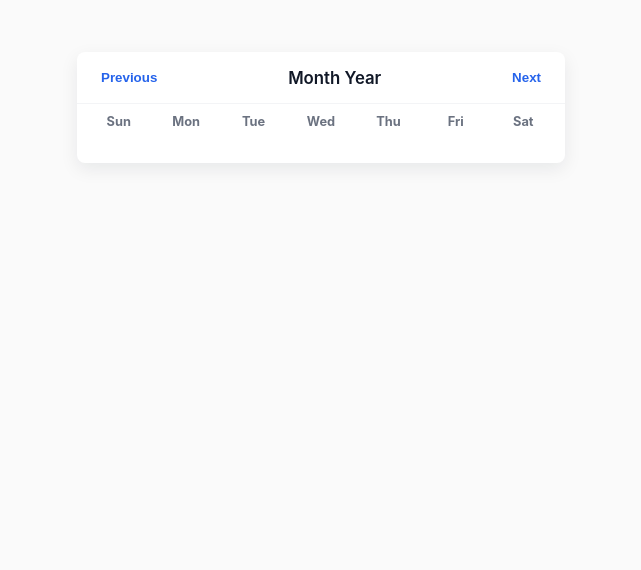
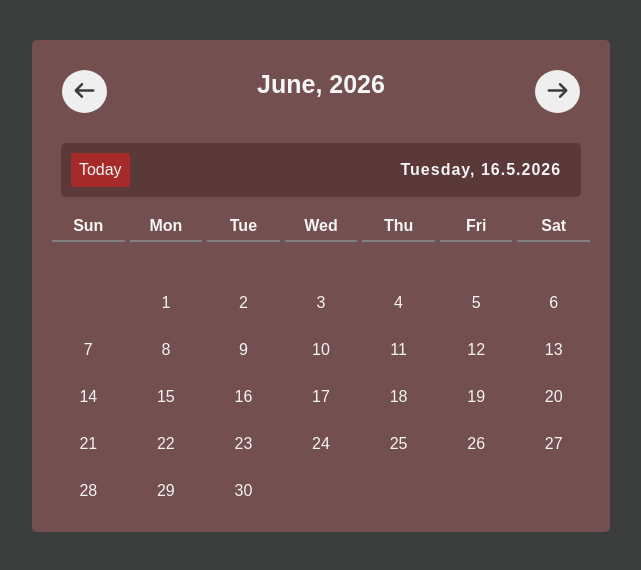
Before and after one commit to mervereis/Checkpoint-sprint3-Days-Calendar-Project, a plain HTML site: page index.html in a window 1280 px wide. Shown: the whole page, without its empty margins (319-960 px from the left). Drawn offline with Linux system fonts and the light colour scheme.

Commit message:
conflict reverted

```diff
--- a/index.html
+++ b/index.html
@@ -4,34 +4,46 @@
 <head>
   <meta charset="UTF-8" />
   <meta name="viewport" content="width=device-width, initial-scale=1.0" />
-  <title>Calendar Days</title>
+  <title>Days Calendar Project</title>
   <link rel="stylesheet" href="style.css" />
+  <link rel="stylesheet" href="https://cdnjs.cloudflare.com/ajax/libs/font-awesome/7.0.1/css/all.min.css" />
 </head>
 
 <body>
-  <main class="calendar-container">
-    <div class="calendar">
-      <header class="calendar-header">
-        <button class="calendar-nav-prev" id="previous-btn">Previous</button>
-        <h2 class="calendar-title" id="month-year-text">Month Year</h2>
-        <button class="calendar-nav-next" id="next-btn">Next</button>
-      </header>
-
-      <section class="calendar__weekdays">
-        <div class="weekday">Sun</div>
-        <div class="weekday">Mon</div>
-        <div class="weekday">Tue</div>
-        <div class="weekday">Wed</div>
-        <div class="weekday">Thu</div>
-        <div class="weekday">Fri</div>
-        <div class="weekday">Sat</div>
-      </section>
-
-      <section class="calendar-days" id="calendar-days">
-
-      </section>
+  <main class="container">
+    <!-- ============ Previous and next icons -->
+    <div class="head">
+      <button class="pre-next-btn" id="previous-btn">
+        <i class="fa-solid fa-arrow-left"></i>
+      </button>
+      <p id="month-year-text"></p>
+      <button class="pre-next-btn" id="next-btn">
+        <i class="fa-solid fa-arrow-right"></i>
+      </button>
+    </div>
+    <!-- ============ Today's Details -->
+    <div class="today-box">
+      <p>Today</p>
+      <span id="todays-day-date"></span>
+    </div>
+    <!-- ============ Days of the week -->
+    <div class="days-of-week-box">
+      <ul class="days-of-week">
+        <li>Sun</li>
+        <li>Mon</li>
+        <li>Tue</li>
+        <li>Wed</li>
+        <li>Thu</li>
+        <li>Fri</li>
+        <li>Sat</li>
+      </ul>
+    </div>
+    <!-- ============ Dates of the month -->
+    <div class="dates-of-month">
+      <ul class="days-of-month" id="dates-of-month"></ul>
     </div>
   </main>
+  <!-- ============ Connecting js file -->
   <script src="script.js"></script>
 </body>
 
--- a/script.js
+++ b/script.js
@@ -0,0 +1,60 @@
+// touch HTML elements;
+const monthAndYearText = document.getElementById("month-year-text");
+const todaysDayAndDate = document.getElementById("todays-day-date");
+const datesOfMonth = document.getElementById("dates-of-month");
+const btnElements = document.querySelectorAll(".pre-next-btn");
+const todaysInfoBox = document.querySelector(".today-box");
+
+// =========== global variables;
+let dateObj = new Date();
+let year = dateObj.getFullYear();
+let date = dateObj.getDate();
+let month = dateObj.getMonth();
+let firstDayIndex = new Date(year, month, 1).getDay();
+
+const dayNames = new Date().toLocaleDateString("en-GB", {
+  weekday: "long",
+});
+const monthNames = new Date().toLocaleDateString("en-GB", {
+  month: "short",
+});
+
+// =========== heading texts
+
+todaysDayAndDate.textContent = `${dayNames}, ${date}.${month}.${year}`;
+
+// =================== display Calendar;
+const displayCalendar = () => {
+  // create empty spaces before day ONE;
+  datesOfMonth.innerHTML = "";
+  for (let i = 0; i < firstDayIndex; i++) {
+    datesOfMonth.innerHTML += `<li class="empty"></li>`;
+  }
+
+  const lastDateOfMonth = new Date(year, month + 1, 0).getDate();
+
+  for (let i = 1; i <= lastDateOfMonth; i++) {
+    datesOfMonth.innerHTML += `<li>${i}</li>`;
+  }
+  const currentMonthName = new Date(year, month).toLocaleDateString("en-GB", {
+    month: "long",
+  });
+
+  monthAndYearText.textContent = `${currentMonthName}, ${year}`;
+};
+
+// ==================== previous and next btn events;
+btnElements.forEach((btns) => {
+  btns.addEventListener("click", () => {
+    month = btns.id === "previous-btn" ? month - 1 : month + 1;
+    if (month < 0 || month > 11) {
+      date = new Date(year, month, new Date().getDate());
+      year = date.getFullYear();
+      month = date.getMonth();
+    }
+    todaysInfoBox.style.display = "none";
+    displayCalendar();
+  });
+});
+
+window.onload = displayCalendar;
--- a/style.css
+++ b/style.css
@@ -1,145 +1,112 @@
-:root {
-  --bg: #fafafa;
-  --card-bg: #ffffff;
-  --muted: #6b7280;
-  --accent: #2563eb;
-  --danger: #ef4444;
-  --radius: 8px;
-  --gap: 8px;
+* {
+  padding: 0;
+  margin: 0;
+  box-sizing: border-box;
+  font-family: Arial, Helvetica, sans-serif;
+}
+body {
+  background: #3a3d3b;
+  color: whitesmoke;
+}
+.container {
+  background: #734f4f;
+  width: 100%;
+  max-width: 578px;
+  height: auto;
+  display: flex;
+  flex-direction: column;
+  justify-content: center;
+  align-items: center;
+  margin: 40px auto;
+  overflow-y: none;
+  border-radius: 5px;
+}
+.head {
+  width: 100%;
+  display: flex;
+  justify-content: space-between;
+  padding: 30px;
+}
+.pre-next-btn {
+  color: #3a3d3b;
+  font-size: 20px;
+  font-weight: bold;
+  cursor: pointer;
+  padding: 10px;
+  border-radius: 50%;
+  border: none;
+  outline: none;
+  overflow: none;
+}
+.pre-next-btn:hover {
+  background: #71aae8;
+}
+.head p {
+  font-size: 25px;
+  font-weight: bold;
+}
+.today-box {
+  width: 90%;
+  background: #5b3939;
+  padding: 10px;
+  border-radius: 5px;
+  display: flex;
+  justify-content: space-between;
+  align-items: center;
+}
+.today-box p {
+  background: brown;
+  padding: 8px;
+  border-radius: 3px;
+}
+.today-box span {
+  font-weight: bold;
+  padding-right: 10px;
+  letter-spacing: 1px;
+}
+.days-of-week-box {
+  width: 100%;
+  padding: 10px;
+}
+.days-of-week {
+  width: 100%;
+  list-style-type: none;
+  display: grid;
+  grid-template-columns: repeat(7, 1fr);
+  padding: 10px;
+  margin: 0;
+  gap: 5px;
+  text-align: center;
+  font-weight: bold;
+}
+.days-of-week li {
+  border-bottom: 2px solid grey;
+  padding-bottom: 5px;
 }
 
-* {
-  box-sizing: border-box;
+.dates-of-month {
+  width: 100%;
+  padding: 10px;
 }
-html,
-body {
-  height: 100%;
+.days-of-month {
+  width: 100%;
+  list-style-type: none;
+  display: grid;
+  grid-template-columns: repeat(7, 1fr);
+  padding: 10px;
+  margin: 0;
+  gap: 5px;
+  text-align: center;
+  cursor: pointer;
 }
-body {
-  margin: 0;
-  font-family:
-    Inter,
-    system-ui,
-    -apple-system,
-    "Segoe UI",
-    Roboto,
-    "Helvetica Neue",
-    Arial;
-  background: var(--bg);
-  color: #111827;
-  -webkit-font-smoothing: antialiased;
+.dates-of-month li {
+  padding: 12px;
+  border-radius: 5px;
+}
+.dates-of-month li:hover {
+  background: #71aae8;
 }
 
-.calendar-container {
-  max-width: 520px;
-  margin: 36px auto;
-  padding: 16px;
+.active {
+  background: #71aae8;
 }
-
-.calendar {
-  background: var(--card-bg);
-  border-radius: var(--radius);
-  box-shadow: 0 6px 18px rgba(15, 23, 42, 0.08);
-  overflow: hidden;
-}
-
-.calendar-header,
-.calendar__header {
-  display: flex;
-  align-items: center;
-  justify-content: space-between;
-  padding: 12px 16px;
-  border-bottom: 1px solid #f3f4f6;
-}
-.calendar-title,
-.calendar__title {
-  margin: 0;
-  font-size: 1.05rem;
-  font-weight: 600;
-}
-
-.calendar-nav-prev,
-.calendar-nav-next,
-.calendar__nav {
-  background: transparent;
-  border: 0;
-  color: var(--accent);
-  font-weight: 600;
-  padding: 6px 8px;
-  border-radius: 6px;
-  cursor: pointer;
-}
-.calendar-nav-prev:hover,
-.calendar-nav-next:hover,
-.calendar__nav:hover {
-  background: rgba(37, 99, 235, 0.06);
-}
-
-.calendar__weekdays {
-  display: grid;
-  grid-template-columns: repeat(7, 1fr);
-  background: #fff;
-  padding: 10px 12px;
-  gap: var(--gap);
-}
-.weekday {
-  text-align: center;
-  font-size: 0.8rem;
-  color: var(--muted);
-  font-weight: 700;
-}
-
-.calendar-days,
-.calendar__days {
-  display: grid;
-  grid-template-columns: repeat(7, 1fr);
-  gap: 10px;
-  padding: 12px;
-}
-
-.calendar-day,
-.calendar__day {
-  min-height: 56px;
-  display: flex;
-  align-items: flex-start;
-  justify-content: flex-end;
-  padding: 8px;
-  border-radius: 6px;
-  font-size: 0.95rem;
-  cursor: default;
-}
-
-.calendar-day:hover,
-.calendar__day:hover {
-  background: rgba(15, 23, 42, 0.02);
-}
-
-.calendar-day--other-month,
-.calendar__day--other-month {
-  color: #9ca3af;
-}
-.calendar-day--today,
-.calendar__day--today {
-  outline: 2px solid rgba(37, 99, 235, 0.12);
-}
-.calendar-day--selected,
-.calendar__day--selected {
-  background: var(--accent);
-  color: #fff;
-}
-
-@media (max-width: 420px) {
-  .calendar-container {
-    padding: 8px;
-  }
-  .calendar-day,
-  .calendar__day {
-    min-height: 48px;
-    padding: 6px;
-    font-size: 0.9rem;
-  }
-}
-
-.text-center {
-  text-align: center;
-}
```
Also changed, not shown: days.json (added, +37 -0 lines).
